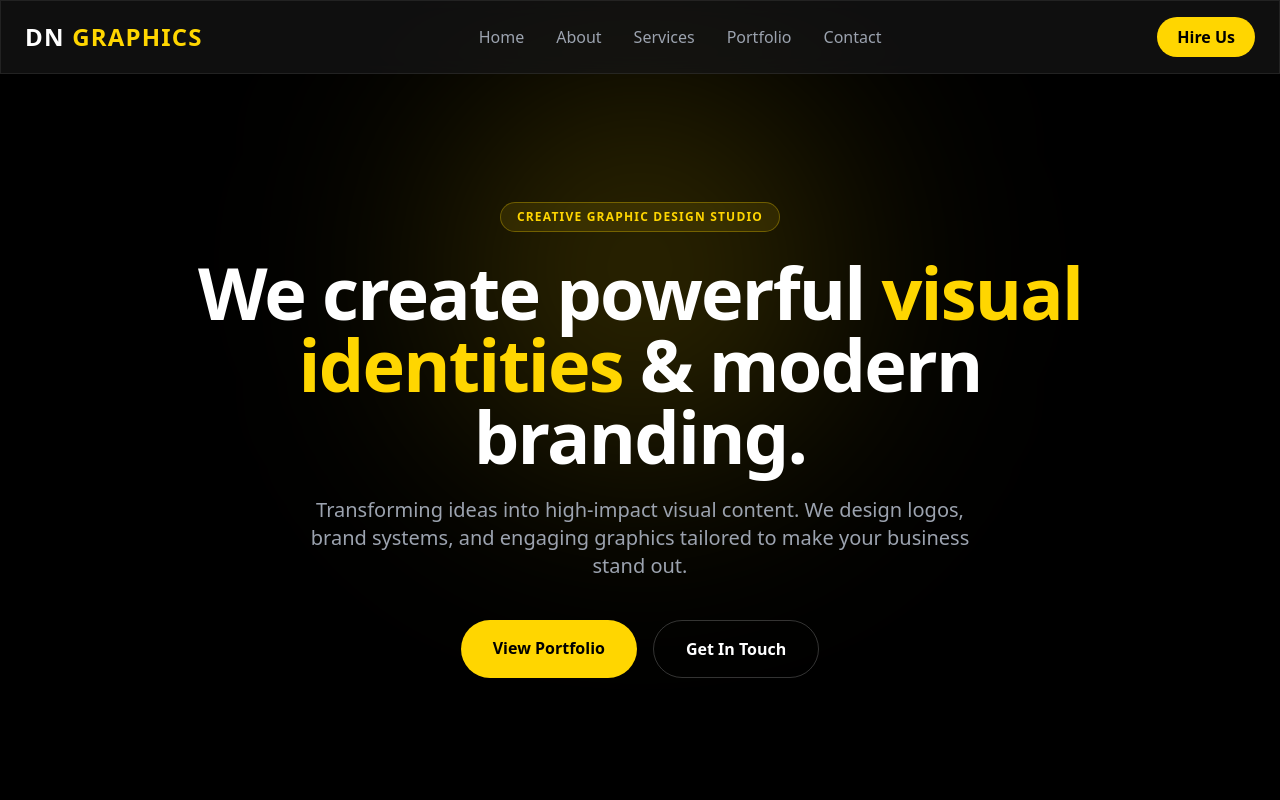
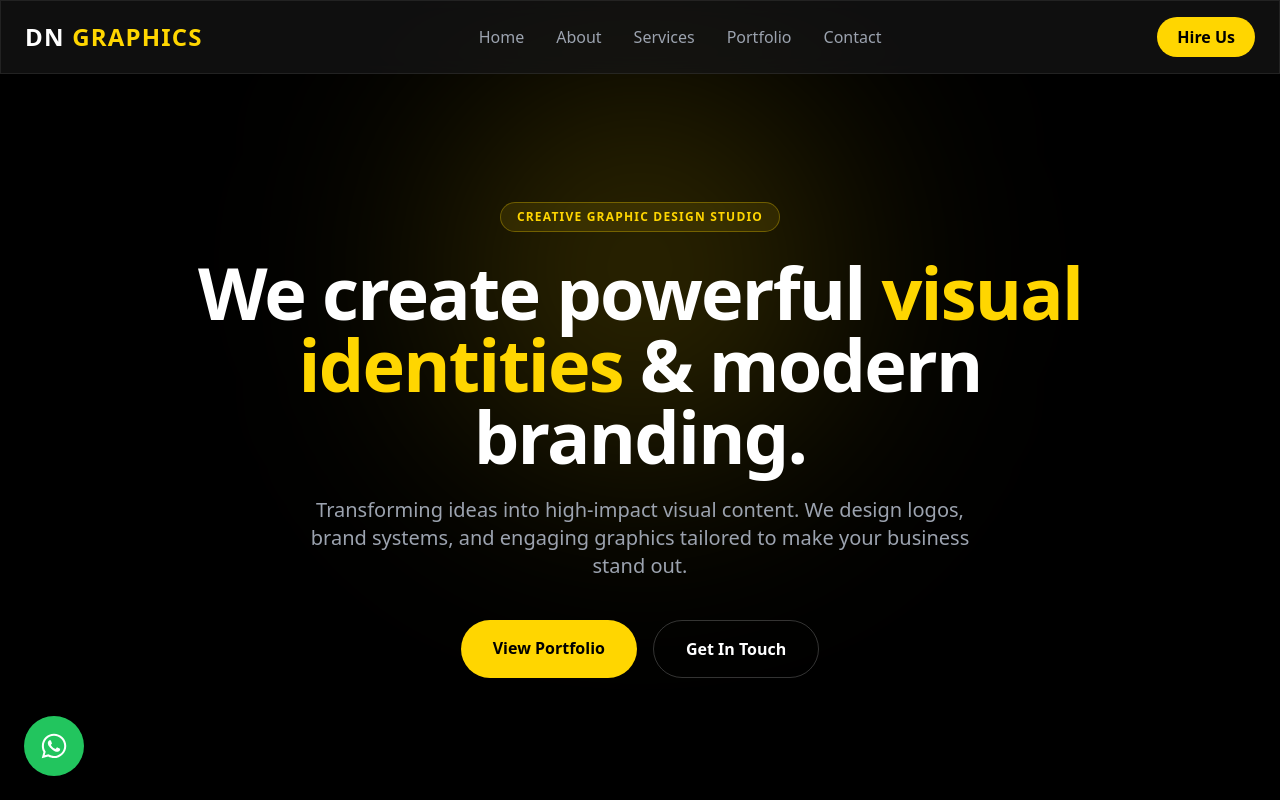
Before and after one commit to liyanagedunanjana2010-glitch/dn-graphics-pf, a React (Vite) app: page / in a window 1280 px wide. Shown: the top 800 px of the page. Built offline with nearby package versions, Linux system fonts and the light colour scheme.

Commit message:
Add floating WhatsApp button

```diff
--- a/src/App.jsx
+++ b/src/App.jsx
@@ -4,6 +4,7 @@ import Hero from './components/Hero';
 import Services from './components/Services';
 import Portfolio from './components/Portfolio';
 import Contact from './components/Contact';
+import WhatsAppButton from './components/WhatsAppButton';
 
 function App() {
   return (
@@ -13,6 +14,7 @@ function App() {
       <Services />
       <Portfolio />
       <Contact />
+      <WhatsAppButton />
     </div>
   );
 }
--- /dev/null
+++ b/src/components/WhatsAppButton.jsx
@@ -0,0 +1,38 @@
+import React from 'react';
+
+const WhatsAppButton = () => {
+  // 💡 ඔබේ WhatsApp දුරකථන අංකය මෙතැනට දෙන්න (Country code එකත් එක්ක, + නැතුව):
+  // උදාහරණයක් ලෙස: 94771234567
+  const phoneNumber = "94717778941";
+
+  // Client ක්ලික් කළ විට යැවෙන Auto message එක:
+  const message = encodeURIComponent("Hello Dunanjana! I visited your portfolio and I would like to discuss a graphic design project.");
+
+  const whatsappUrl = `https://wa.me/${phoneNumber}?text=${message}`;
+
+  return (
+    <a
+      href={whatsappUrl}
+      target="_blank"
+      rel="noopener noreferrer"
+      className="fixed bottom-6 left-6 z-50 flex items-center justify-center bg-green-500 hover:bg-green-600 text-white p-4 rounded-full shadow-2xl transition duration-300 transform hover:scale-110 group"
+      title="Chat on WhatsApp"
+    >
+      {/* WhatsApp SVG Icon */}
+      <svg
+        className="w-7 h-7 fill-current"
+        xmlns="http://www.w3.org/2000/svg"
+        viewBox="0 0 448 512"
+      >
+        <path d="M380.9 97.1C339 55.1 283.2 32 223.9 32c-122.4 0-222 99.6-222 222 0 39.1 10.2 77.3 29.6 111L0 480l117.7-30.9c32.4 17.7 68.9 27 106.1 27h.1c122.3 0 224.1-99.6 224.1-222 0-59.3-25.2-115-67.1-157zm-157 341.6c-33.2 0-65.7-8.9-94-25.7l-6.7-4-69.8 18.3 18.6-68.1-4.4-7c-18.5-29.4-28.2-63.3-28.2-98.2 0-101.7 82.8-184.5 184.6-184.5 49.3 0 95.6 19.2 130.4 54.1 34.8 34.9 56.2 81.2 56.1 130.5 0 101.8-84.9 184.6-186.6 184.6zm101.2-138.2c-5.5-2.8-32.8-16.2-37.9-18-5.1-1.9-8.8-2.8-12.5 2.8-3.7 5.6-14.3 18-17.6 21.8-3.2 3.7-6.5 4.2-12 1.4-32.6-16.3-54-29.1-75.5-66-5.7-9.8 5.7-9.1 16.3-30.3 1.8-3.7.9-6.9-.5-9.7-1.4-2.8-12.5-30.1-17.1-41.2-4.5-10.8-9.1-9.3-12.5-9.5-3.2-.2-6.9-.2-10.6-.2-3.7 0-9.7 1.4-14.8 6.9-5.1 5.6-19.4 19-19.4 46.3 0 27.3 19.9 53.7 22.6 57.4 2.8 3.7 39.1 59.7 94.8 83.8 35.2 15.2 49 16.5 66.6 13.9 10.7-1.6 32.8-13.4 37.4-26.4 4.6-13 4.6-24.1 3.2-26.4-1.3-2.5-5-3.9-10.5-6.6z" />
+      </svg>
+
+      {/* Tooltip text (Hover කරද්දී පෙනෙන සේ) */}
+      <span className="absolute left-16 bg-gray-900 text-white text-xs px-3 py-1.5 rounded-md whitespace-nowrap opacity-0 group-hover:opacity-100 transition duration-300 shadow-md">
+        Chat with me
+      </span>
+    </a>
+  );
+};
+
+export default WhatsAppButton;
```
